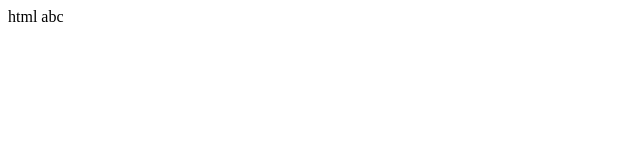
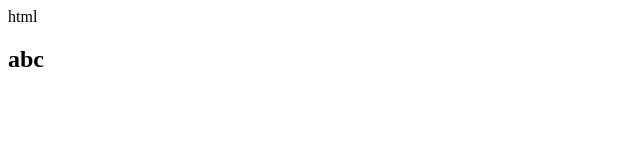
Before and after one commit to zhenglli/resume, a plain HTML site: page index.html in a window 1280 px wide. Shown: the full height of the page, 0-640 px from the left. Drawn offline with Linux system fonts and the light colour scheme.

Commit message:
Update index.html

```diff
--- a/index.html
+++ b/index.html
@@ -1,5 +1,5 @@
 html
   <body>
-     abc
+     <h2>abc</h2>
   </body>
 </html>
```
